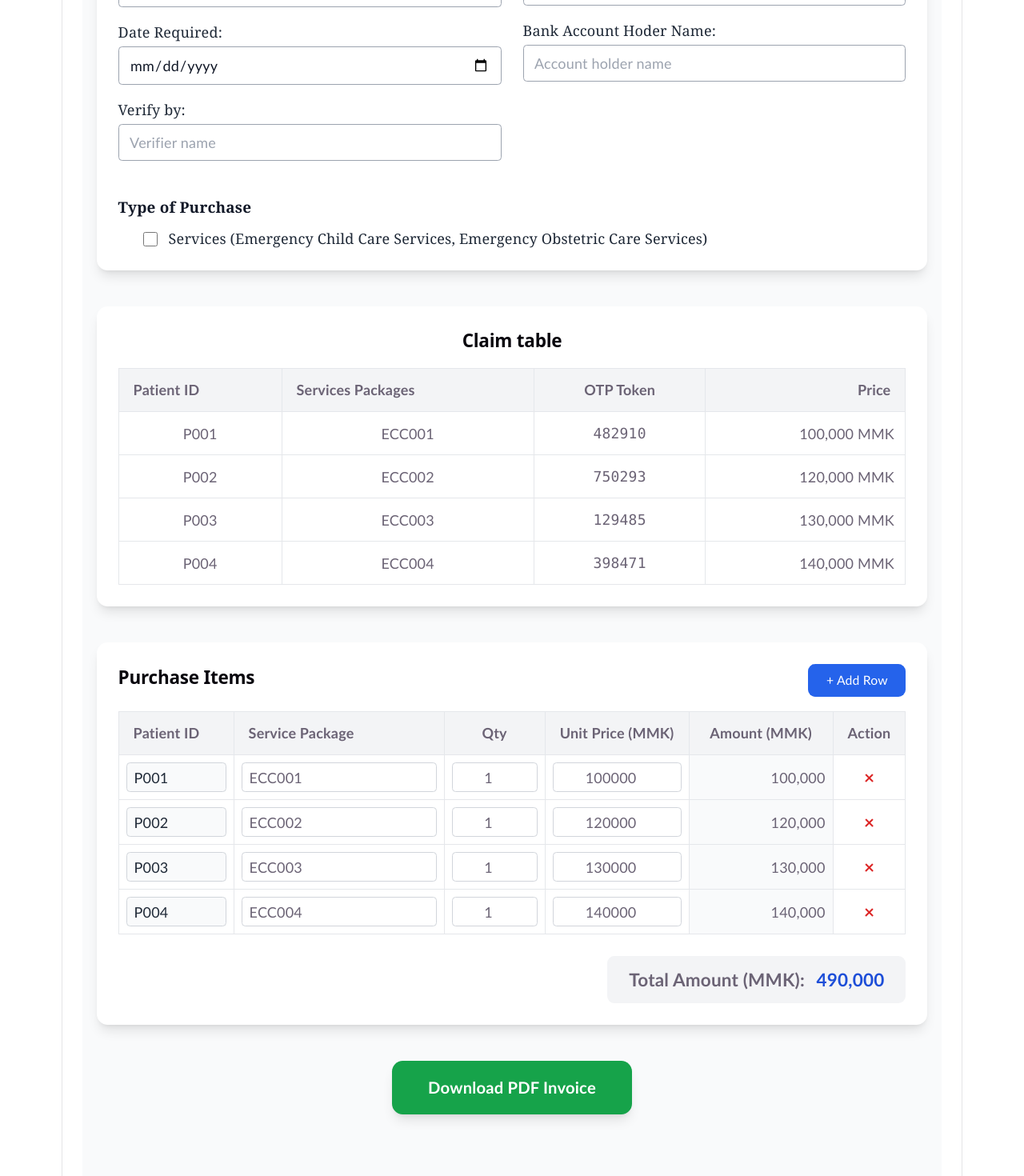
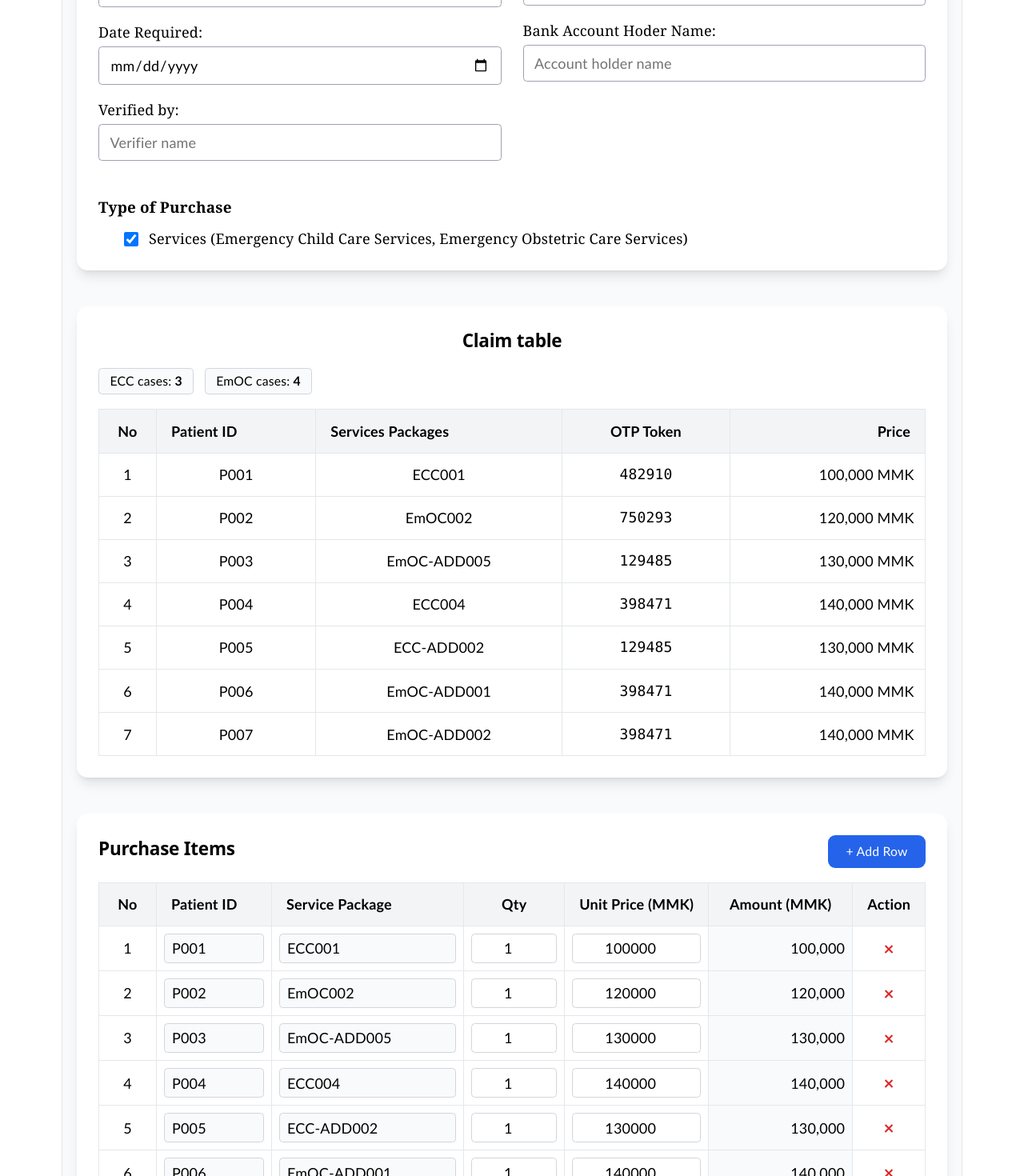
Before and after one commit to Wyne7/Zenith-Payment-Form, a React (Vite) app: page / in a window 1280 px wide. Shown: the part 440-1910 px from the top of the page at 80% size. Built offline with nearby package versions, Linux system fonts and the light colour scheme.

Commit message:
update pdf version

```diff
--- a/src/App.jsx
+++ b/src/App.jsx
@@ -11,13 +11,16 @@ export default function App() {
   const [verifyBy, setVerifyBy] = useState('');
   const [dateOfRequest, setDateOfRequest] = useState('');
   const [dateRequired, setDateRequired] = useState('');
-  const [servicesChecked, setServicesChecked] = useState(false);
+  const [servicesChecked, setServicesChecked] = useState(true);
 
   const INITIAL_CLAIMS = [
     { patientId: 'P001', service: 'ECC001', otpToken: '482910', price: 100000 },
-    { patientId: 'P002', service: 'ECC002', otpToken: '750293', price: 120000 },
-    { patientId: 'P003', service: 'ECC003', otpToken: '129485', price: 130000 },
+    { patientId: 'P002', service: 'EmOC002', otpToken: '750293', price: 120000 },
+    { patientId: 'P003', service: 'EmOC-ADD005', otpToken: '129485', price: 130000 },
     { patientId: 'P004', service: 'ECC004', otpToken: '398471', price: 140000 },
+    { patientId: 'P005', service: 'ECC-ADD002', otpToken: '129485', price: 130000 },
+    { patientId: 'P006', service: 'EmOC-ADD001', otpToken: '398471', price: 140000 },
+    { patientId: 'P007', service: 'EmOC-ADD002', otpToken: '398471', price: 140000 },
     ];
 
   /** One purchase row per claim row (no merging by service/price). */
@@ -32,6 +35,12 @@ export default function App() {
 
   const [claimTable, setClaimTable] = useState(INITIAL_CLAIMS);
   const [items, setItems] = useState(() => mapClaimsToPurchaseRows(INITIAL_CLAIMS));
+  const eccCount = claimTable.filter((row) =>
+    String(row.service || '').toLowerCase().includes('ecc')
+  ).length;
+  const emocCount = claimTable.filter((row) =>
+    String(row.service || '').toLowerCase().includes('emoc')
+  ).length;
 
   useEffect(() => {
     setItems((prev) => {
@@ -84,15 +93,22 @@ export default function App() {
 
   const total = items.reduce((sum, item) => sum + calculateAmount(item), 0);
 
+  /** Formats date for PDF (and labels using this helper): dd/mm/yyyy */
   const formatDateDisplay = (iso) => {
     if (!iso) return '—';
-    const d = new Date(iso + 'T12:00:00');
-    if (Number.isNaN(d.getTime())) return iso;
-    return d.toLocaleDateString(undefined, {
-      year: 'numeric',
-      month: 'short',
-      day: 'numeric',
-    });
+    const parts = String(iso).trim().split('-');
+    if (parts.length === 3) {
+      const [y, m, d] = parts;
+      if (y && m && d && /^\d+$/.test(y + m + d)) {
+        return `${d.padStart(2, '0')}/${m.padStart(2, '0')}/${y}`;
+      }
+    }
+    const dt = new Date(iso + 'T12:00:00');
+    if (Number.isNaN(dt.getTime())) return iso;
+    const dd = String(dt.getDate()).padStart(2, '0');
+    const mm = String(dt.getMonth() + 1).padStart(2, '0');
+    const yyyy = String(dt.getFullYear());
+    return `${dd}/${mm}/${yyyy}`;
   };
 
   const invoiceRef = useRef(null);
@@ -176,7 +192,7 @@ export default function App() {
         <div className="max-w-5xl grid grid-cols-1 md:grid-cols-2 gap-6">
           <div className="space-y-4">
             <label className="flex flex-col gap-1 min-w-0">
-              <span className="text-gray-800">Request by:</span>
+              <span className="text-gray-800">Requested by:</span>
               <input
                 type="text"
                 value={requestBy}
@@ -207,7 +223,7 @@ export default function App() {
             </label>
 
             <label className="flex flex-col gap-1 min-w-0">
-              <span className="text-gray-800">Verify by:</span>
+              <span className="text-gray-800">Verified by:</span>
               <input
                 type="text"
                 value={verifyBy}
@@ -270,9 +286,18 @@ export default function App() {
 
       <div className="bg-white rounded-xl shadow-lg p-6 mb-10">
         <h2 className="text-xl font-semibold mb-4">Claim table</h2>
+        <div className="mb-4 flex flex-wrap gap-3 text-sm">
+          <span className="px-3 py-1 rounded border border-gray-300 bg-gray-50">
+            ECC cases: <strong>{eccCount}</strong>
+          </span>
+          <span className="px-3 py-1 rounded border border-gray-300 bg-gray-50">
+            EmOC cases: <strong>{emocCount}</strong>
+          </span>
+        </div>
         <table className="w-full border-collapse border border-gray-300">
           <thead>
             <tr className="bg-gray-100">
+              <th className="border px-4 py-3 text-center w-16">No</th>
               <th className="border px-4 py-3 text-left">Patient ID</th>
               <th className="border px-4 py-3 text-left">Services Packages</th>
               <th className="border px-4 py-3 text-center">OTP Token</th>
@@ -282,6 +307,7 @@ export default function App() {
           <tbody>
             {claimTable.map((item, index) => (
               <tr key={`${item.patientId}-${index}`} className="hover:bg-gray-50">
+                <td className="border p-3 text-center">{index + 1}</td>
                 <td className="border p-3 font-medium">{item.patientId}</td>
                 <td className="border p-3">{item.service}</td>
                 <td className="border p-3 text-center font-mono">{item.otpToken}</td>
@@ -308,6 +334,7 @@ export default function App() {
         <table className="w-full border-collapse border border-gray-300">
           <thead>
             <tr className="bg-gray-100">
+              <th className="border px-4 py-3 text-center w-16">No</th>
               <th className="border px-4 py-3 text-left w-32">Patient ID</th>
               <th className="border px-4 py-3 text-left">Service Package</th>
               <th className="border px-4 py-3 w-28">Qty</th>
@@ -319,6 +346,7 @@ export default function App() {
           <tbody>
             {items.map((item, index) => (
               <tr key={index} className="hover:bg-gray-50">
+                <td className="border p-2 text-center">{index + 1}</td>
                 <td className="border p-2">
                   <input
                     type="text"
@@ -334,8 +362,9 @@ export default function App() {
                     type="text"
                     value={item.servicePackage || ''}
                     onChange={(e) => updateItem(index, 'servicePackage', e.target.value)}
+                    readOnly={!item.manual}
                     placeholder="Package code or name"
-                    className="w-full px-2 py-1 border border-gray-300 rounded focus:border-blue-500 focus:outline-none"
+                    className={`w-full px-2 py-1 border border-gray-300 rounded focus:border-blue-500 focus:outline-none ${!item.manual ? 'bg-gray-50 text-gray-800' : ''}`}
                   />
                 </td>
                 <td className="border p-2">
@@ -365,7 +394,7 @@ export default function App() {
                   <button
                     type="button"
                     onClick={() => deleteRow(index)}
-                    className="text-red-600 hover:text-red-800 text-xl font-bold"
+                    className="remove-row-btn text-red-600 hover:text-red-800 text-xl font-bold"
                     aria-label="Remove row"
                   >
                     ×
@@ -376,7 +405,7 @@ export default function App() {
 
             {items.length === 0 && (
               <tr>
-                <td colSpan={6} className="text-center py-6 text-gray-500 italic">
+                <td colSpan={7} className="text-center py-6 text-gray-500 italic">
                   No items yet. Click &quot;Add Row&quot; to start.
                 </td>
               </tr>
@@ -416,6 +445,7 @@ export default function App() {
           boxSizing: 'border-box',
           fontFamily: 'Calibri, Arial, sans-serif',
           fontSize: '14px',
+          textAlign: 'left',
         }}
       >
         <h1 className="text-3xl font-bold text-center mb-8 text-gray-800 flex flex-col gap-1 items-center">
@@ -444,7 +474,7 @@ export default function App() {
                   textAlign: 'left',
                 }}
               >
-                <span style={{ fontWeight: 700 }}>Request by:</span>
+                <span style={{ fontWeight: 700 }}>Requested by:</span>
                 <span style={{ fontWeight: 400 }}> {requestBy || '—'}</span>
               </td>
               <td style={{ width: '18%', padding: 0 }} aria-hidden="true" />
@@ -502,7 +532,7 @@ export default function App() {
                   textAlign: 'left',
                 }}
               >
-                <span style={{ fontWeight: 700 }}>Verify by:</span>
+                <span style={{ fontWeight: 700 }}>Verified by:</span>
                 <span style={{ fontWeight: 400 }}> {verifyBy || '—'}</span>
               </td>
               <td style={{ padding: 0 }} aria-hidden="true" />
@@ -533,6 +563,42 @@ export default function App() {
                 {servicesChecked ? '☑' : '☐'} Services (Emergency Child Care Services, Emergency Obstetric Care Services)
               </td>
             </tr>
+            <tr>
+              <td colSpan={3} style={{ padding: '6px 0 14px 0', textAlign: 'left' }}>
+                <div style={{ display: 'flex', gap: '12px', flexWrap: 'wrap' }}>
+                  <span
+                    style={{
+                      display: 'inline-flex',
+                      alignItems: 'center',
+                      padding: '6px 12px',
+                      border: 'none',
+                      borderRadius: '0',
+                      fontSize: '14px',
+                      lineHeight: '1.2',
+                      backgroundColor: 'transparent',
+                    }}
+                  >
+                    <span style={{ fontWeight: 700 }}>ECC cases:</span>
+                    <span style={{ marginLeft: '6px', fontWeight: 700 }}>{eccCount}</span>
+                  </span>
+                  <span
+                    style={{
+                      display: 'inline-flex',
+                      alignItems: 'center',
+                      padding: '6px 12px',
+                      border: 'none',
+                      borderRadius: '0',
+                      fontSize: '14px',
+                      lineHeight: '1.2',
+                      backgroundColor: 'transparent',
+                    }}
+                  >
+                    <span style={{ fontWeight: 700 }}>EmOC cases:</span>
+                    <span style={{ marginLeft: '6px', fontWeight: 700 }}>{emocCount}</span>
+                  </span>
+                </div>
+              </td>
+            </tr>
           </tbody>
         </table>
 
@@ -545,10 +611,13 @@ export default function App() {
         >
           <thead>
             <tr style={{ backgroundColor: '#f3f4f6' }}>
-              <th style={{ border: '1px solid #000', padding: '8px', width: '14%', textAlign: 'left' }}>
+              <th style={{ border: '1px solid #000', padding: '8px', width: '6%', textAlign: 'center' }}>
+                No
+              </th>
+              <th style={{ border: '1px solid #000', padding: '8px', width: '12%', textAlign: 'left' }}>
                 Patient ID
               </th>
-              <th style={{ border: '1px solid #000', padding: '8px', width: '28%', textAlign: 'left' }}>
+              <th style={{ border: '1px solid #000', padding: '8px', width: '24%', textAlign: 'left' }}>
                 Service Package
               </th>
               <th style={{ border: '1px solid #000', padding: '8px', width: '10%', textAlign: 'center' }}>
@@ -565,6 +634,9 @@ export default function App() {
           <tbody>
             {items.map((item, i) => (
               <tr key={i}>
+                <td style={{ border: '1px solid #000', padding: '8px', textAlign: 'center' }}>
+                  {i + 1}
+                </td>
                 <td style={{ border: '1px solid #000', padding: '8px', textAlign: 'left' }}>
                   {item.patientId || '—'}
                 </td>
@@ -586,7 +658,7 @@ export default function App() {
             ))}
             <tr style={{ fontWeight: 'bold', backgroundColor: '#f3f4f6' }}>
               <td
-                colSpan={4}
+                colSpan={5}
                 style={{ border: '1px solid #000', padding: '8px', textAlign: 'right' }}
               >
                 Total Amount (MMK)
@@ -598,9 +670,9 @@ export default function App() {
           </tbody>
         </table>
 
-        <div style={{ marginTop: '40px' }}>
-          <div style={{ fontWeight: 'bold', marginBottom: '8px' }}>APPROVAL:</div>
-          <div style={{ display: 'flex', justifyContent: 'space-between', marginTop: '30px' }}>
+        <div style={{ marginTop: '10px', textAlign: 'left' }}>
+          <div style={{ fontWeight: 'bold', marginBottom: '24px' }}>APPROVAL:</div>
+          <div style={{ display: 'flex', justifyContent: 'space-between', marginTop: '90px' }}>
             <div style={{ textAlign: 'center' }}>
               <div style={{ borderBottom: '1px solid #000', width: '240px', height: '24px' }}></div>
               <div style={{ fontSize: '12px', marginTop: '4px' }}>
--- a/src/index.css
+++ b/src/index.css
@@ -1,6 +1,6 @@
 :root {
-  --text: #6b6375;
-  --text-h: #08060d;
+  --text: #000000;
+  --text-h: #000000;
   --bg: #fff;
   --border: #e5e4e7;
   --code-bg: #f4f3ec;
@@ -32,8 +32,8 @@
 
 @media (prefers-color-scheme: dark) {
   :root {
-    --text: #9ca3af;
-    --text-h: #f3f4f6;
+    --text: #000000;
+    --text-h: #000000;
     --bg: #16171d;
     --border: #2e303a;
     --code-bg: #1f2028;
@@ -52,6 +52,7 @@
 
 body {
   margin: 0;
+  color: #000000;
 }
 
 input[type='text'],
@@ -60,6 +61,13 @@ input[type='date'],
 textarea,
 select {
   font-family: Calibri, Arial, sans-serif;
+  color: #000000;
+}
+
+input::placeholder,
+textarea::placeholder {
+  color: #000000;
+  opacity: 0.55;
 }
 
 #root {
@@ -72,13 +80,36 @@ select {
   display: flex;
   flex-direction: column;
   box-sizing: border-box;
+  color: #000000;
+}
+
+/* App uses Tailwind text-gray / text-slate / text-blue utilities — force black text */
+#root [class*='text-gray'],
+#root [class*='text-slate'],
+#root [class*='text-blue'] {
+  color: #000000 !important;
+}
+
+#root button,
+#root button * {
+  color: #ffffff !important;
+}
+
+#root .remove-row-btn,
+#root .remove-row-btn * {
+  color: #dc2626 !important;
+}
+
+#root .remove-row-btn:hover,
+#root .remove-row-btn:hover * {
+  color: #991b1b !important;
 }
 
 h1,
 h2 {
   font-family: var(--heading);
   font-weight: 500;
-  color: var(--text-h);
+  color: #000000;
 }
 
 h1 {
@@ -108,7 +139,7 @@ code,
   font-family: var(--mono);
   display: inline-flex;
   border-radius: 4px;
-  color: var(--text-h);
+  color: #000000;
 }
 
 code {
```
